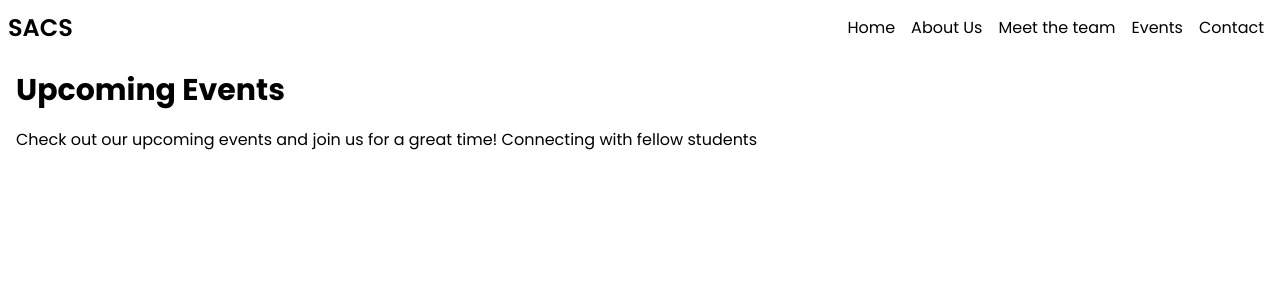
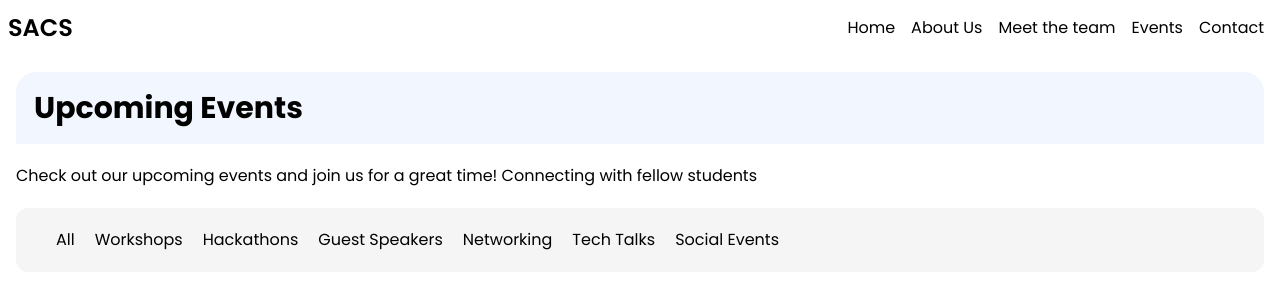
Before and after one commit to SACS-MSU/SACS-Website, a React (Vite) app: page /events in a window 1280 px wide. Shown: the top 300 px of the page. Built offline with nearby package versions, Linux system fonts and the light colour scheme.

Commit message:
added header stylying and creating navbar for events page

```diff
--- /dev/null
+++ b/src/layout/Event/Events.css
@@ -0,0 +1,47 @@
+
+
+.event-page{
+    display: flex;
+    flex-direction: column;
+
+}
+
+.event-header-container{
+    background-color: #f2f7ff;
+    padding: 18px;
+    width: 100%;
+    /* Top-left Top-right Bottom-right Bottom-left*/
+    border-radius: 20px 20px 0px 0px ;
+    margin-bottom: 20px;
+
+}
+
+.event-content-container {
+    margin-top: 20px;
+
+    background-color:#f5f5f5;
+    padding: 20px;
+    border-radius: 12px;
+}
+
+.event-navbar-content-container {
+    list-style-type: none;
+    margin: 0;
+    padding: 0;
+}
+
+.event-navbar-content-container li{
+    display: inline-block;
+    /* Top-left Top-right Bottom-right Bottom-left*/
+    padding-left: 20px;
+    cursor: pointer;
+}
+
+.event-navbar-content-container li p{
+    transition: all 0.3s ease 0s;
+
+}
+
+.event-navbar-content-container li p:hover {
+    color: rgb(208, 101, 101);
+}
--- a/src/layout/Events.jsx
+++ b/src/layout/Events.jsx
@@ -1,12 +1,44 @@
-
+import './Event/Events.css'
+import { NavLink } from "react-router-dom";
 const Events = () => {
   return (
     <main className=" flex flex-col gap-5 p-4">
-      <h1 className="text-3xl font-bold">Upcoming Events</h1>
-      <p>Check out our upcoming events and join us for a great time! Connecting with fellow students</p>
-      <div className="flex flex-wrap">
+      <div className='event-page'>
+        <div className='event-header-container'>
+          <h1 className="text-3xl font-bold">Upcoming Events</h1>
+        </div>
+        <p>Check out our upcoming events and join us for a great time! Connecting with fellow students</p>
 
+        <div className="event-content-container">
+
+          <ul className='event-navbar-content-container'>
+            <li>
+              <p>All</p>
+            </li>
+            <li>
+              <p>Workshops</p>
+            </li>
+            <li>
+              <p>Hackathons</p>
+            </li>
+            <li>
+              <p>Guest Speakers</p>
+            </li>
+            <li>
+              <p>Networking</p>
+            </li>
+            <li>
+              <p>Tech Talks</p>
+            </li>
+            <li>
+              <p>Social Events</p>
+            </li>
+
+          </ul>
+
+        </div>
       </div>
+
     </main>
   )
 }
```
